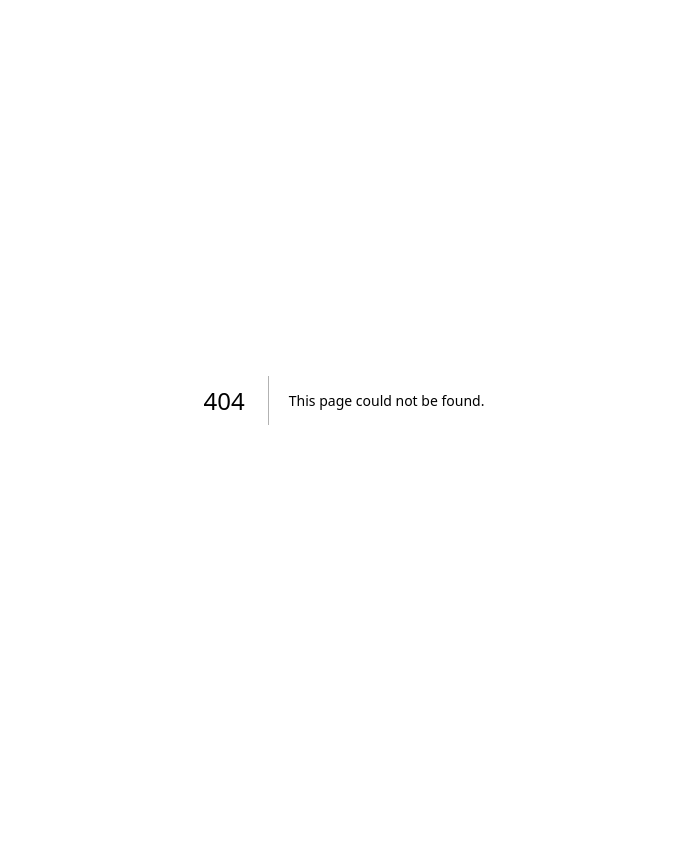
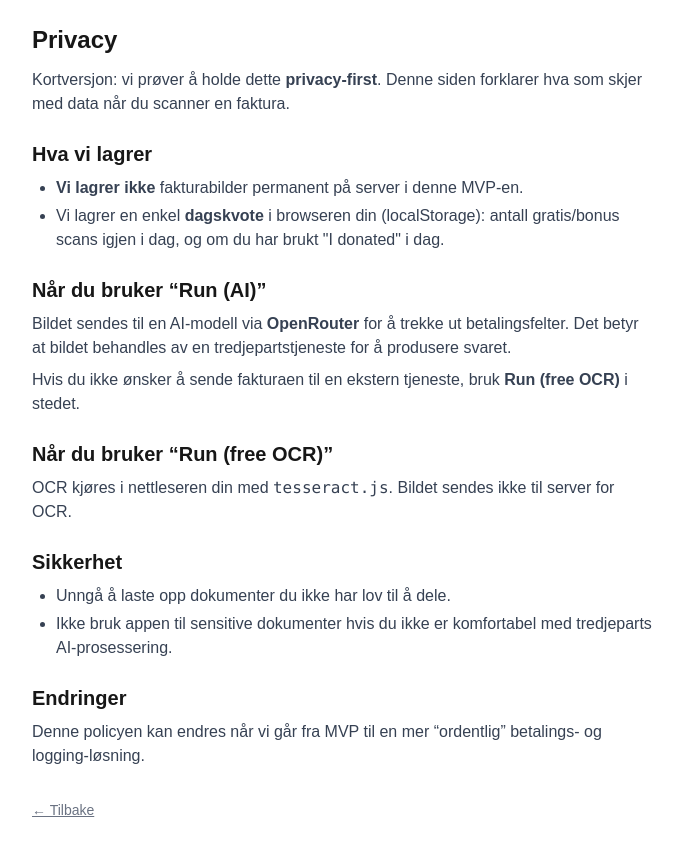
Before and after one commit to KjetilSv/invoice-ocr, a Next.js app: page /privacy in a window 1280 px wide. Before the commit this address had no page. Shown: the whole page, without its empty margins (296-978 px from the left). Before the commit the page ends 800 px from the top, so only its background shows below. Built offline with nearby package versions, Linux system fonts and the light colour scheme.

Commit message:
Add about + privacy pages

```diff
--- /dev/null
+++ b/src/app/about/page.tsx
@@ -0,0 +1,42 @@
+export const metadata = {
+  title: 'About — Invoice OCR',
+};
+
+export default function AboutPage() {
+  return (
+    <main className="min-h-screen p-6 max-w-2xl mx-auto">
+      <h1 className="text-2xl font-semibold">About</h1>
+      <p className="mt-3 text-gray-700">
+        <b>Invoice OCR</b> er en super-enkel side for å hente ut betalingsdetaljer fra en faktura (bilde/skjermbilde)
+        slik at du kan kopiere KID/kontonummer/IBAN raskt.
+      </p>
+
+      <h2 className="mt-6 text-xl font-semibold">Hvordan det funker</h2>
+      <ul className="mt-2 list-disc pl-6 text-gray-700 space-y-1">
+        <li>
+          <b>Run (AI)</b> sender bildet til en AI-modell via OpenRouter (default: <code>openrouter/auto</code>) og
+          får tilbake strukturerte felt.
+        </li>
+        <li>
+          <b>Run (free OCR)</b> kjører OCR i nettleseren med <code>tesseract.js</code> som en gratis fallback.
+        </li>
+        <li>
+          Appen prøver å auto-detecte format (Norge KID/konto vs IBAN vs generic) basert på det som finnes i teksten.
+        </li>
+      </ul>
+
+      <h2 className="mt-6 text-xl font-semibold">Monetization (MVP)</h2>
+      <p className="mt-2 text-gray-700">
+        MVP-en har en enkel dagskvote (lagres lokalt i browseren din): 3 gratis AI-scans per dag. "I donated" gir +10
+        scans den dagen (honor-system i v0.1).
+      </p>
+
+      <h2 className="mt-6 text-xl font-semibold">Kontakt</h2>
+      <p className="mt-2 text-gray-700">Hvis du vil bidra eller gi feedback: legg inn en issue / send en melding.</p>
+
+      <p className="mt-8 text-sm text-gray-500">
+        <a className="underline" href="/">← Tilbake</a>
+      </p>
+    </main>
+  );
+}
--- a/src/app/page.tsx
+++ b/src/app/page.tsx
@@ -316,9 +316,16 @@ export default function Home() {
         ) : null}
       </div>
 
-      <p className="mt-6 text-xs text-gray-500">
-        Note: donate-knappen er MVP (honor-system). Senere kan vi verifisere betalinger.
-      </p>
+      <div className="mt-6 text-xs text-gray-500 flex gap-3">
+        <a className="underline" href="/about">
+          About
+        </a>
+        <a className="underline" href="/privacy">
+          Privacy
+        </a>
+        <span>•</span>
+        <span>Donate-knappen er MVP (honor-system). Senere kan vi verifisere betalinger.</span>
+      </div>
     </div>
   );
 }
--- /dev/null
+++ b/src/app/privacy/page.tsx
@@ -0,0 +1,56 @@
+export const metadata = {
+  title: 'Privacy — Invoice OCR',
+};
+
+export default function PrivacyPage() {
+  return (
+    <main className="min-h-screen p-6 max-w-2xl mx-auto">
+      <h1 className="text-2xl font-semibold">Privacy</h1>
+
+      <p className="mt-3 text-gray-700">
+        Kortversjon: vi prøver å holde dette <b>privacy-first</b>. Denne siden forklarer hva som skjer med data når du
+        scanner en faktura.
+      </p>
+
+      <h2 className="mt-6 text-xl font-semibold">Hva vi lagrer</h2>
+      <ul className="mt-2 list-disc pl-6 text-gray-700 space-y-1">
+        <li>
+          <b>Vi lagrer ikke</b> fakturabilder permanent på server i denne MVP-en.
+        </li>
+        <li>
+          Vi lagrer en enkel <b>dagskvote</b> i browseren din (localStorage): antall gratis/bonus scans igjen i dag, og om
+          du har brukt "I donated" i dag.
+        </li>
+      </ul>
+
+      <h2 className="mt-6 text-xl font-semibold">Når du bruker “Run (AI)”</h2>
+      <p className="mt-2 text-gray-700">
+        Bildet sendes til en AI-modell via <b>OpenRouter</b> for å trekke ut betalingsfelter. Det betyr at bildet
+        behandles av en tredjepartstjeneste for å produsere svaret.
+      </p>
+      <p className="mt-2 text-gray-700">
+        Hvis du ikke ønsker å sende fakturaen til en ekstern tjeneste, bruk <b>Run (free OCR)</b> i stedet.
+      </p>
+
+      <h2 className="mt-6 text-xl font-semibold">Når du bruker “Run (free OCR)”</h2>
+      <p className="mt-2 text-gray-700">
+        OCR kjøres i nettleseren din med <code>tesseract.js</code>. Bildet sendes ikke til server for OCR.
+      </p>
+
+      <h2 className="mt-6 text-xl font-semibold">Sikkerhet</h2>
+      <ul className="mt-2 list-disc pl-6 text-gray-700 space-y-1">
+        <li>Unngå å laste opp dokumenter du ikke har lov til å dele.</li>
+        <li>Ikke bruk appen til sensitive dokumenter hvis du ikke er komfortabel med tredjeparts AI-prosessering.</li>
+      </ul>
+
+      <h2 className="mt-6 text-xl font-semibold">Endringer</h2>
+      <p className="mt-2 text-gray-700">
+        Denne policyen kan endres når vi går fra MVP til en mer “ordentlig” betalings- og logging-løsning.
+      </p>
+
+      <p className="mt-8 text-sm text-gray-500">
+        <a className="underline" href="/">← Tilbake</a>
+      </p>
+    </main>
+  );
+}
```
